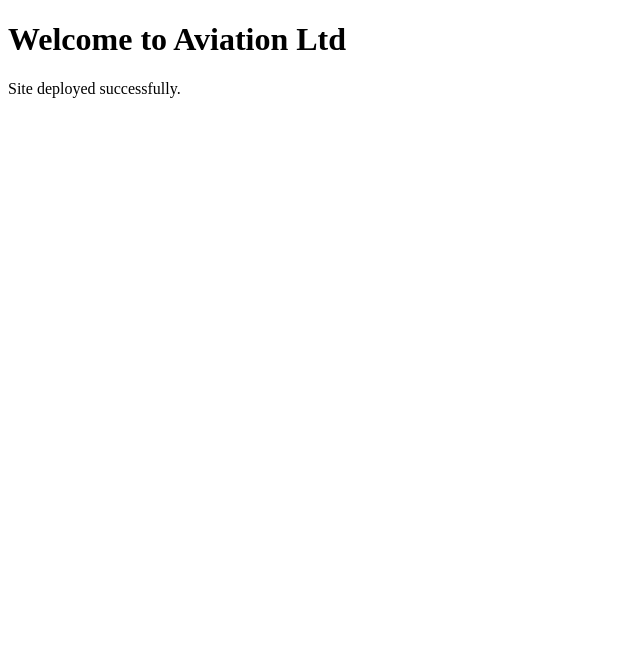
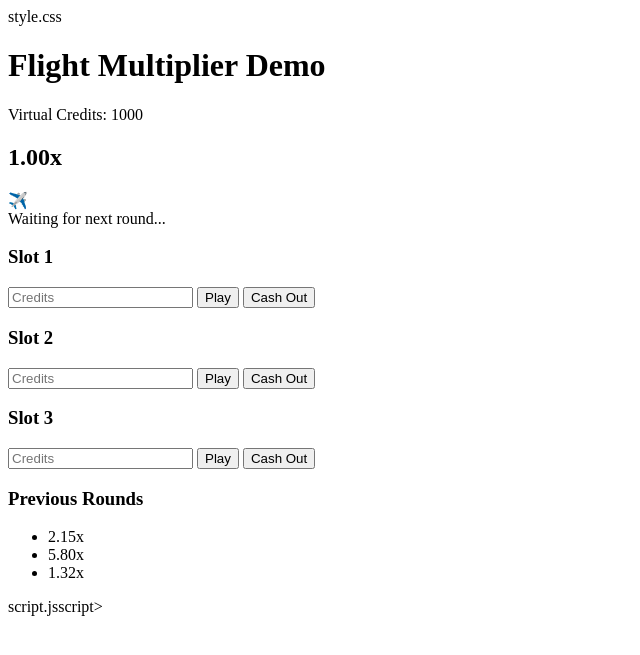
Before and after one commit to kiplangatduncan/Aviation-ltd, a Flask app: page / in a window 1280 px wide. Shown: the top 655 px of the page, without its empty margins (0-640 px from the left). Run offline with Flask 3, Linux system fonts and the light colour scheme.

Commit message:
Update index.html

```diff
--- a/templates/index.html
+++ b/templates/index.html
@@ -1,10 +1,73 @@
 <!DOCTYPE html>
-<html>
+<html lang="en">
 <head>
-    <title>Aviation Ltd</title>
+    <meta charset="UTF-8">
+    <meta name="viewport" content="width=device-width, initial-scale=1.0">
+    <title>Flight Multiplier Demo</title>
+    style.css
 </head>
 <body>
-    <h1>Welcome to Aviation Ltd</h1>
-    <p>Site deployed successfully.</p>
+
+    <header>
+        <h1>Flight Multiplier Demo</h1>
+        <div class="balance">
+            Virtual Credits: <span id="balance">1000</span>
+        </div>
+    </header>
+
+    <main>
+
+        <section class="game-area">
+            <div class="multiplier">
+                <h2 id="multiplier">1.00x</h2>
+            </div>
+
+            <div class="flight-container">
+                ✈️
+            </div>
+
+            <div id="status">
+                Waiting for next round...
+            </div>
+        </section>
+
+        <section class="betting-panel">
+
+            <div class="bet-slot">
+                <h3>Slot 1</h3>
+                <input type="number" placeholder="Credits">
+                <button>Play</button>
+                <button>Cash Out</button>
+            </div>
+
+            <div class="bet-slot">
+                <h3>Slot 2</h3>
+                <input type="number" placeholder="Credits">
+                <button>Play</button>
+                <button>Cash Out</button>
+            </div>
+
+            <div class="bet-slot">
+                <h3>Slot 3</h3>
+                <input type="number" placeholder="Credits">
+                <button>Play</button>
+                <button>Cash Out</button>
+            </div>
+
+        </section>
+
+        <section class="history">
+            <h3>Previous Rounds</h3>
+            <ul id="history-list">
+                <li>2.15x</li>
+                <li>5.80x</li>
+                <li>1.32x</li>
+            </ul>
+        </section>
+
+    </main>
+
+    script.jsscript>
+
 </body>
 </html>
```
